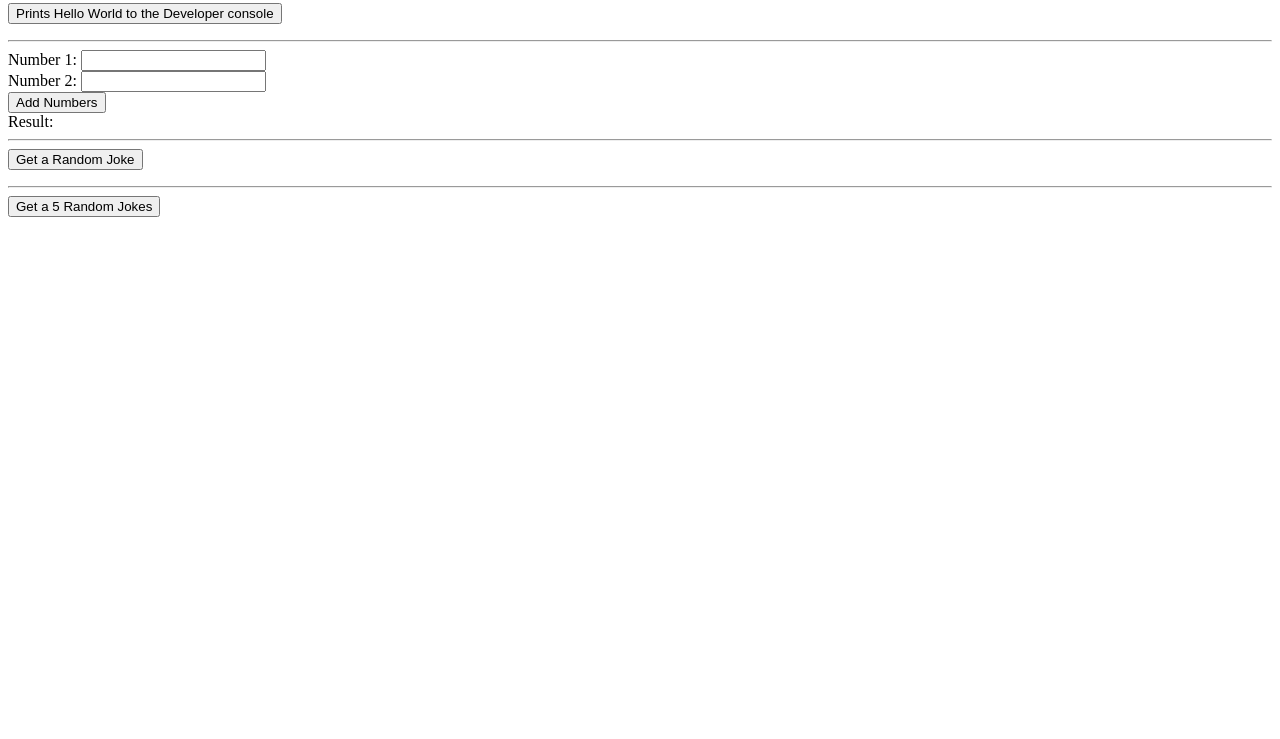
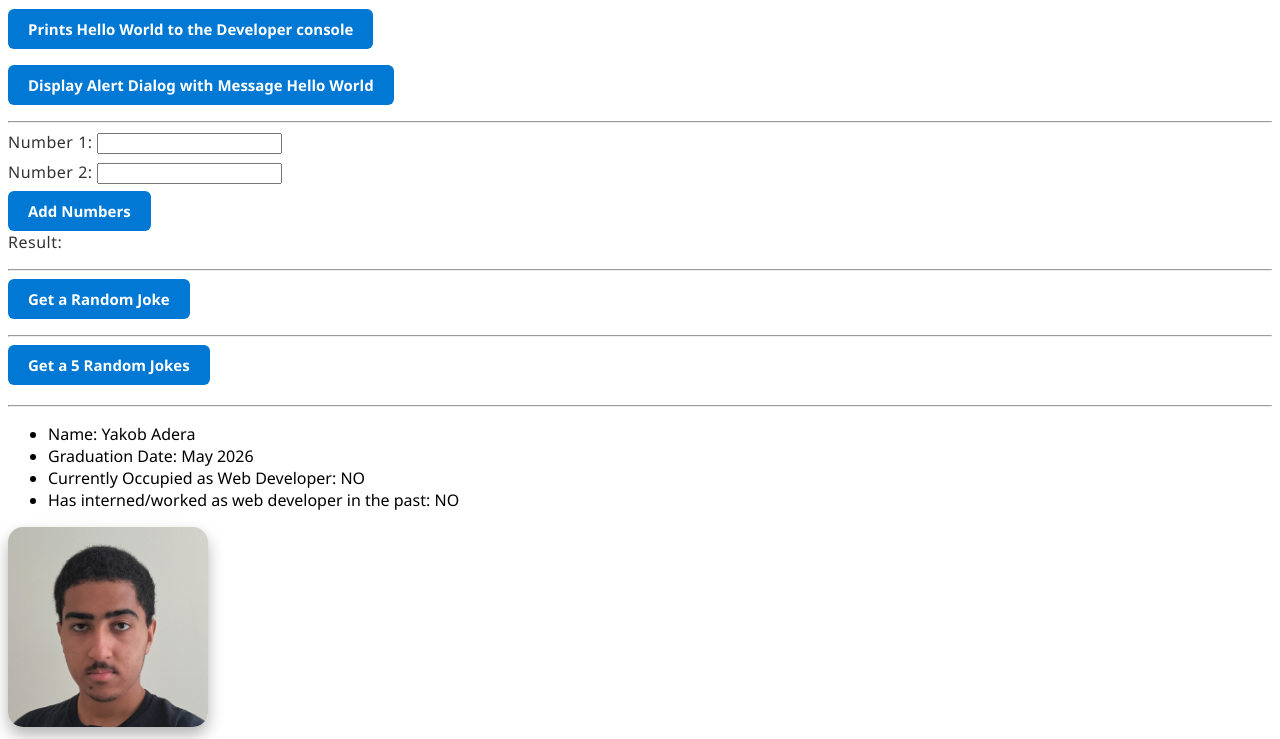
Before and after one commit to yakob-ad/lab2_dev_setup, a website: page index.html in a window 1280 px wide. Shown: the part 83-822 px from the top of the page. Before the commit the page ends 800 px from the top, so only its background shows below. Drawn offline with Linux system fonts and the light colour scheme.

Commit message:
Tasks complete - Updated Web Page

```diff
--- a/css/style.css
+++ b/css/style.css
@@ -1,4 +1,5 @@
 h1{
+  font-family: 'Segoe UI', Roboto, sans-serif;
   border-color: #d3e644;
   border-style: dashed;
 }
@@ -10,6 +11,7 @@ table {
 }
 
 th, td {
+  font-family: 'Segoe UI', Roboto, sans-serif;
   padding: 12px 15px;
   text-align: left;
   border-bottom: 1px solid #ddd;
@@ -27,3 +29,48 @@ tbody tr:nth-child(even) {
 tbody tr:hover {
   background-color: #e9e9e9;
 }
+
+#profilePic {
+  border-radius: 15px;
+  box-shadow: 0 8px 16px rgba(0, 0, 0, 0.3);
+  transition: transform 0.3s ease;
+}
+
+#profilePic:hover {
+  transform: scale(1.05);
+}
+
+p, li {
+  font-family: 'Segoe UI', Roboto, sans-serif;
+}
+
+label {
+  font-family: 'Segoe UI', Roboto, sans-serif;
+  font-size: 16px;
+  font-weight: 500;
+  color: #333;
+  letter-spacing: 0.5px;
+  margin-bottom: 8px;
+  display: inline-block;
+}
+
+button {
+  font-family: 'Segoe UI', Roboto, sans-serif;
+  font-size: 15px;
+  font-weight: 600;
+  color: #fff;
+  background-color: #0078D4;
+  border: none;
+  border-radius: 6px;
+  padding: 10px 20px;
+  cursor: pointer;
+  transition: background-color 0.3s ease;
+}
+
+button:hover {
+  background-color: #005A9E;
+}
+
+button:active {
+  background-color: #004578;
+}
--- a/index.html
+++ b/index.html
@@ -15,7 +15,12 @@
   <p>
     <button  onclick="helloWorld()">Prints Hello World to the Developer console</button>
   </p>
+  <p>
+    <button  onclick="helloWorld_alertDialog()">Display Alert Dialog with Message Hello World</button>
+  </p>
+
   <hr>
+
   <form id="addForm">
     <label for="num1">Number 1:</label>
     <input type="number" id="num1" name="num1" required>
@@ -37,12 +42,22 @@
   <button id="jokeButtonTable">Get a  5 Random Jokes</button>
   <table id="jokeTable"></table>
 
+  <hr>
+  <ul>
+    <li>Name: Yakob Adera</li>
+    <li>Graduation Date: May 2026</li>
+    <li>Currently Occupied as Web Developer: NO</li>
+    <li>Has interned/worked as web developer in the past: NO</li>
+  </ul>
+  <img id="profilePic" src="./img/picture.png" alt="My Picture" width="200" height="200">
+
   <script type="module" script="js/main.js">
-    import {helloWorld, add, fetchRandomJoke, fetch5RandomJokes} from './js/main.js';
+    import {helloWorld, helloWorld_alertDialog, add, fetchRandomJoke, fetch5RandomJokes} from './js/main.js';
 
     // This shows how to assign a function to the window object
     // so that it can be called from the browser console
     window.helloWorld = helloWorld;
+    window.helloWorld_alertDialog = helloWorld_alertDialog;
 
     // This shows how to add an event listener to a button in the HTML
     // and call a function when the button is clicked
--- a/js/main.js
+++ b/js/main.js
@@ -11,6 +11,13 @@
  */
 export function helloWorld() {
     console.log('Hello World');
+}
+
+/**
+ * This function triggers a browser alert displaying the message 'Hello World'
+ */
+export function helloWorld_alertDialog() {
+    alert('Hello World');
 }
 
 /**
```
Also changed, not shown: img/picture.png (added).
